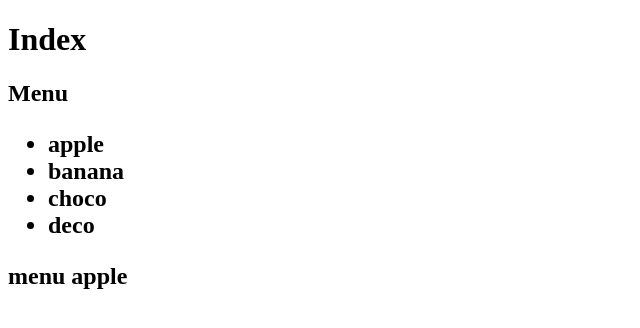
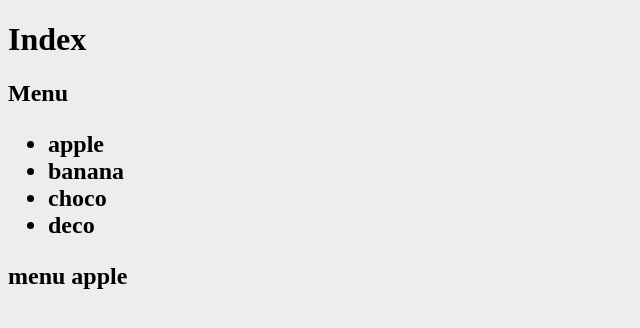
Before and after one commit to marksato/html, a plain HTML site: page index.html in a window 1280 px wide. Shown: the whole page, without its empty margins (0-640 px from the left). Drawn offline with Linux system fonts and the light colour scheme.

Commit message:
change background color. remove text size.

```diff
--- a/main.css
+++ b/main.css
@@ -1 +1,3 @@
-*{text:12px;}
+*{
+  background-color:#ededed;
+}
```
